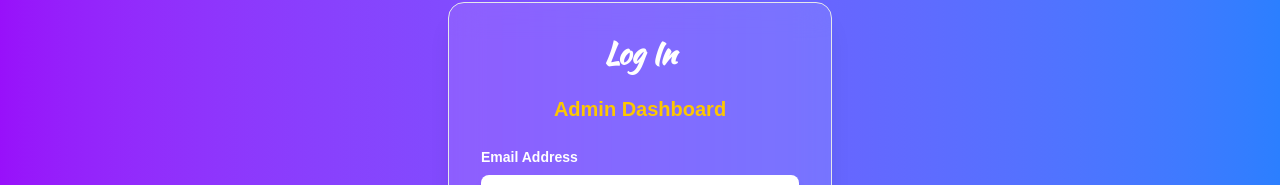
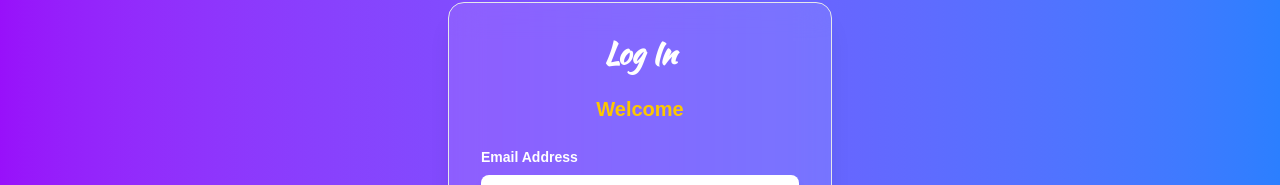
Before and after one commit to andrewindeche/brandinfluencerapp, a Next.js app in the folder frontend/: page /login in a window 1280 px wide. Shown: the part 165-350 px from the top of the page. Built offline with nearby package versions, Linux system fonts and the light colour scheme; no server answers; sample sign-in values are in the browser's storage; a web font is replaced by a local one.

Commit message:
Reset userType to unknown on logout

```diff
--- a/frontend/src/pages/login.tsx
+++ b/frontend/src/pages/login.tsx
@@ -56,6 +56,11 @@ const LoginForm: React.FC = () => {
       setAuthState(state);
     });
     return () => sub.unsubscribe();
+  }, []);
+
+  useEffect(() => {
+    setUserType('unknown');
+    authStore.setField('role', 'unknown');
   }, []);
 
   const { errors } = authState;
--- a/frontend/src/rxjs/authStore.tsx
+++ b/frontend/src/rxjs/authStore.tsx
@@ -195,6 +195,7 @@ export const authStore = {
     localStorage.clear();
     sessionStorage.removeItem('toastMessage');
     localStorage.removeItem('token');
+    localStorage.removeItem('userType');
     setAuthToken(null);
     _authState$.next(initialAuthState);
   },
```
